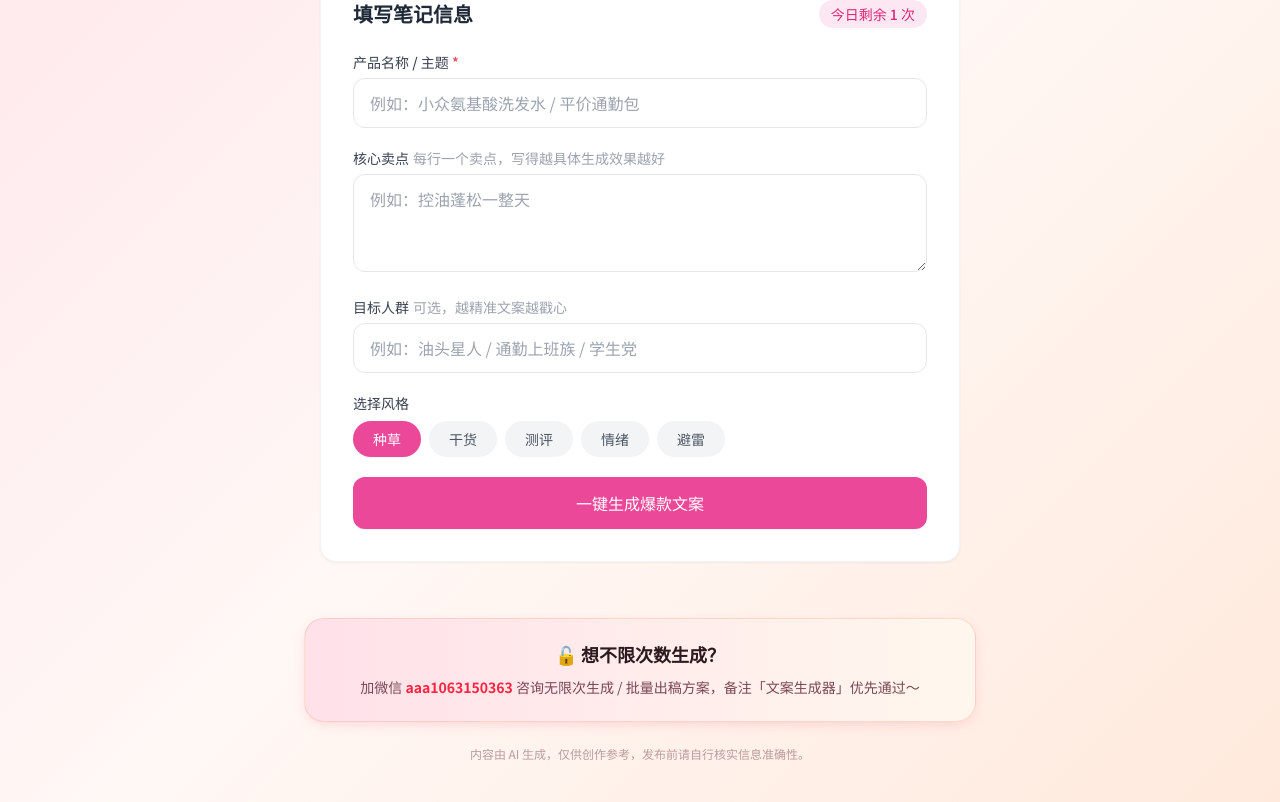
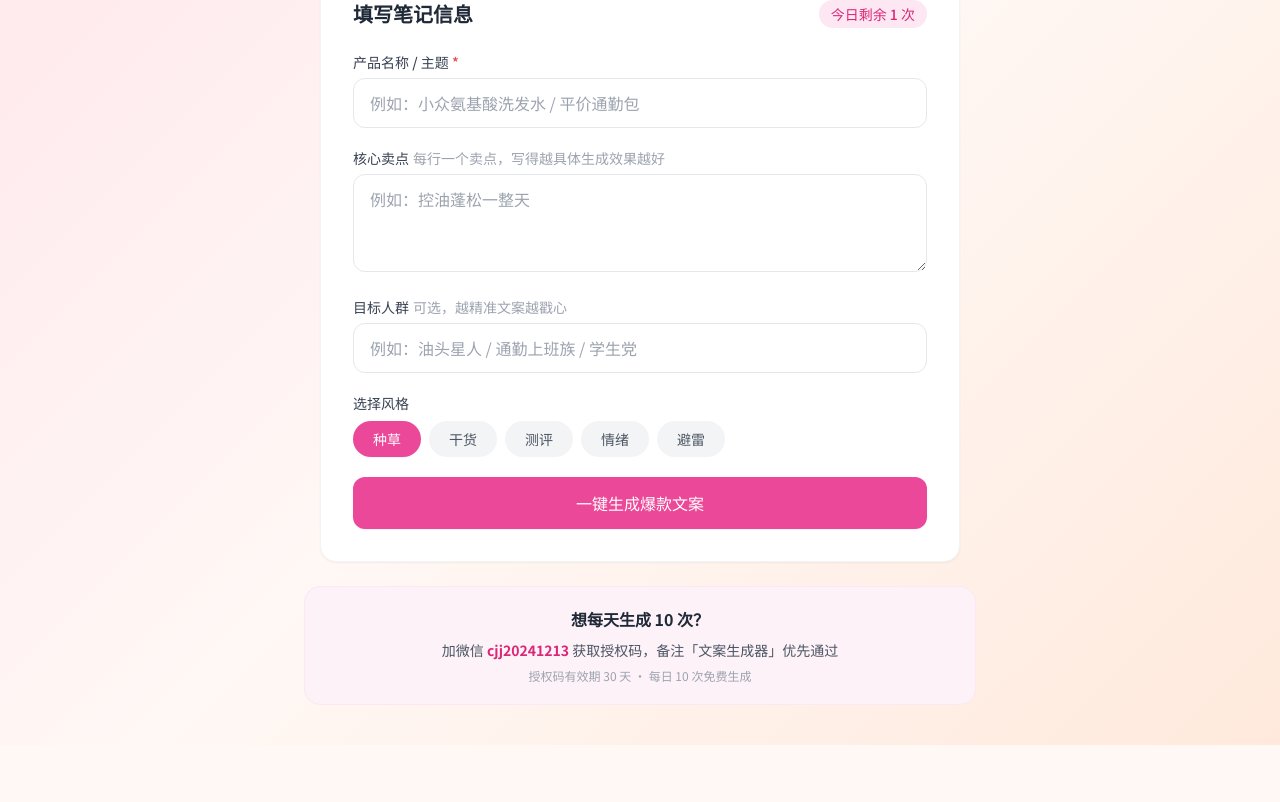
Before and after one commit to wujiawei9151-ship-it/xhs-generator, a Next.js app: page / in a window 1280 px wide. Shown: the part 511-1313 px from the top of the page. After the commit the page ends 1256 px from the top, so only its background shows below. Built offline with nearby package versions, Linux system fonts and the light colour scheme.

Commit message:
Update Footer.tsx

```diff
--- a/app/components/Footer.tsx
+++ b/app/components/Footer.tsx
@@ -1,19 +1,21 @@
 export default function Footer() {
   return (
-    <footer className="mt-14 px-4 pb-10">
-      <div className="mx-auto max-w-2xl rounded-xhs border border-xhs-coral/30 bg-gradient-to-r from-xhs-rose to-orange-50 p-5 text-center shadow-xhs-sm sm:p-6">
-        <p className="font-display text-base font-bold text-xhs-ink sm:text-lg">
-          🔓 想不限次数生成？
-        </p>
-        <p className="mt-1.5 text-sm text-xhs-plum">
-          加微信 <span className="font-semibold text-xhs-red">aaa1063150363</span>{" "}
-          咨询无限次生成 / 批量出稿方案，备注「文案生成器」优先通过～
-        </p>
+    <footer className="mt-6 px-4 pb-10">
+      <div className="mx-auto max-w-2xl rounded-2xl border border-pink-100 bg-pink-50 p-5 text-center">
+        <p className="font-bold text-gray-800 text-base">
+          想每天生成 10 次？
+        </p >
+        <p className="mt-2 text-sm leading-relaxed text-gray-600">
+          加微信{" "}
+          <span className="select-all font-semibold text-pink-600">
+            cjj20241213
+          </span>{" "}
+          获取授权码，备注「文案生成器」优先通过
+        </p >
+        <p className="mt-1.5 text-xs text-gray-400">
+          授权码有效期 30 天 · 每日 10 次免费生成
+        </p >
       </div>
-
-      <p className="mt-6 text-center text-xs text-xhs-plum/50">
-        内容由 AI 生成，仅供创作参考，发布前请自行核实信息准确性。
-      </p>
     </footer>
   );
 }
```
